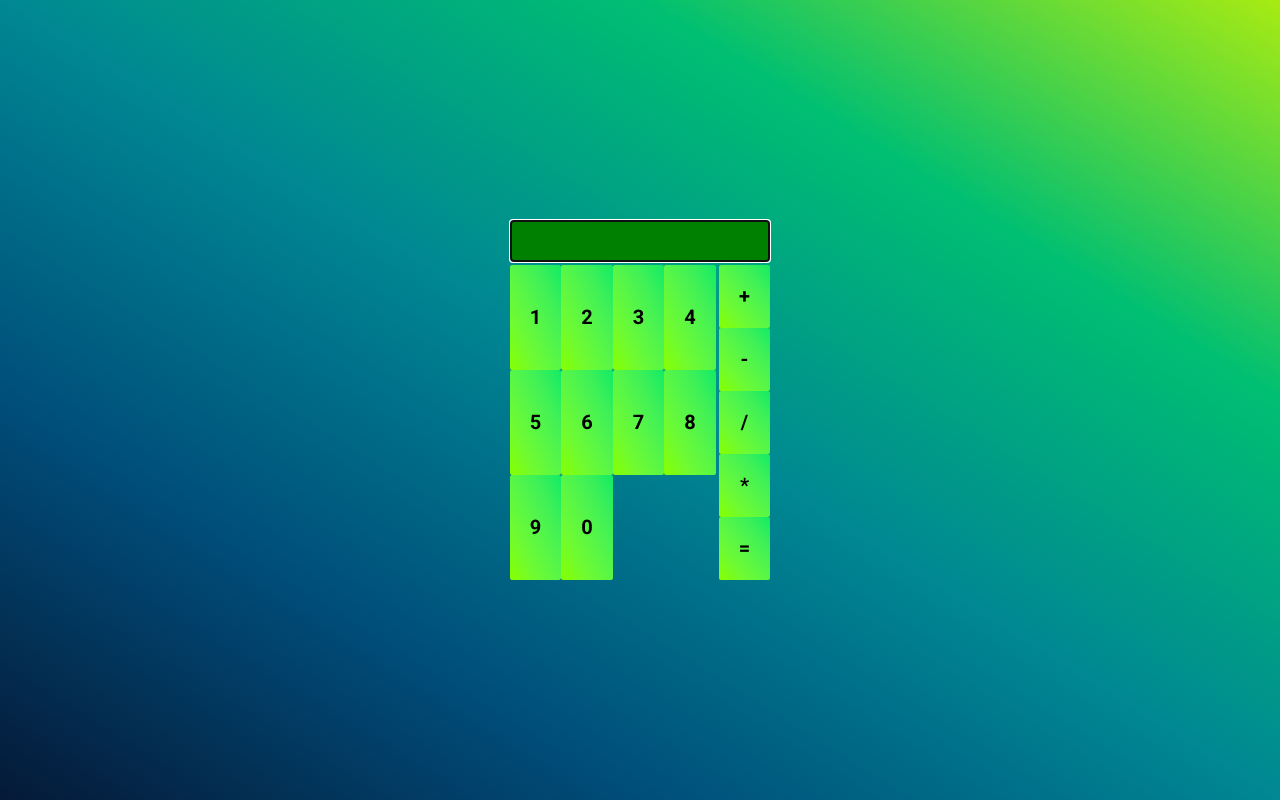
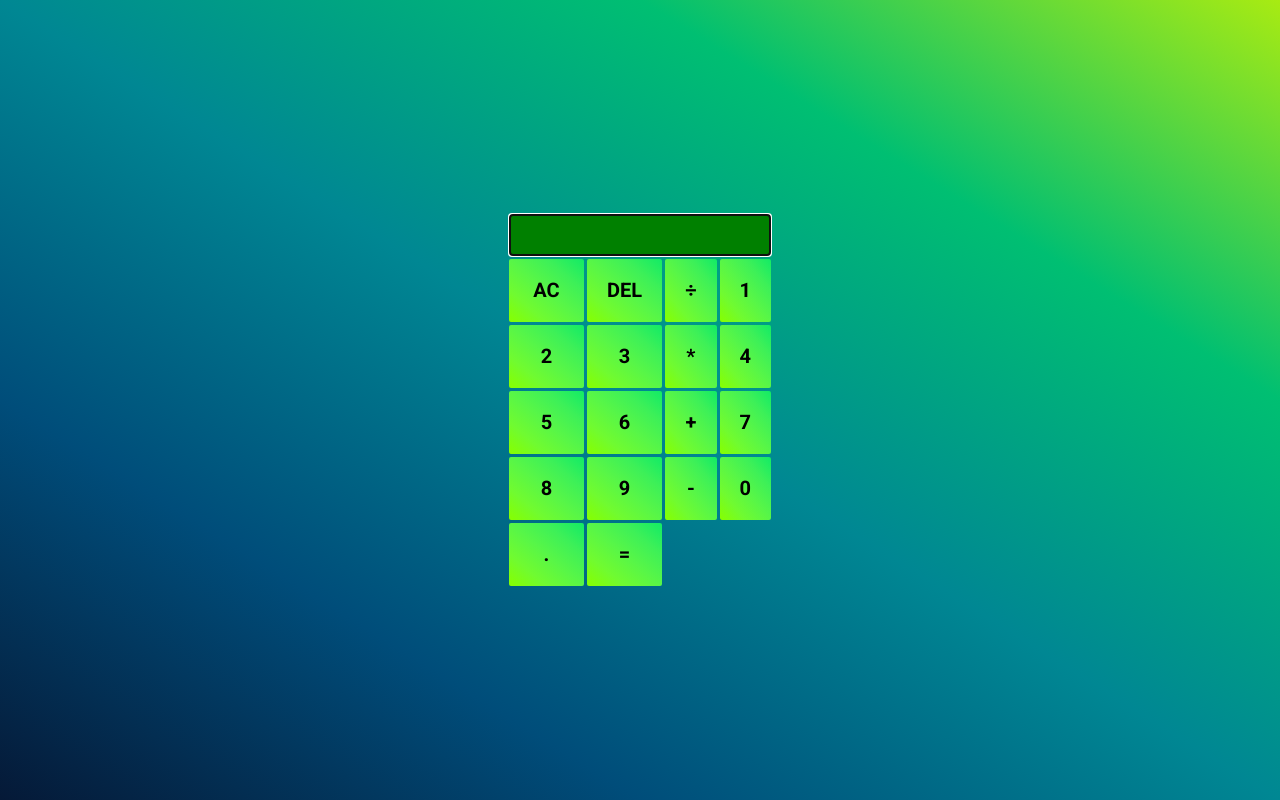
Before and after one commit to KrystianZybura/custom-calculator, a React (Vite) app: page / in a window 1280 px wide. Built offline with nearby package versions, Linux system fonts and the light colour scheme.

Commit message:
additional buttons added

```diff
--- a/src/App/index.jsx
+++ b/src/App/index.jsx
@@ -1,4 +1,4 @@
-import { Button, Calculator, Numbers, ActionBar, Value } from "./styled";
+import { Button, Calculator, Value } from "./styled";
 import { useState } from "react";
 
 function App() {
@@ -56,25 +56,28 @@ function App() {
         value={visibleValue ?? ""}
         onChange={({ target }) => setVisibleValue(target.value)}
       />
-      <Numbers>
+      <Button $spanTwo onClick={() => onNumberClick(1)}>
+        AC
+      </Button>
+      <Button onClick={() => onNumberClick(1)}>DEL</Button>
+      <Button onClick={() => onActionClick("/")}>÷</Button>
       <Button onClick={() => onNumberClick(1)}>1</Button>
       <Button onClick={() => onNumberClick(2)}>2</Button>
       <Button onClick={() => onNumberClick(3)}>3</Button>
+      <Button onClick={() => onActionClick("*")}>*</Button>
       <Button onClick={() => onNumberClick(4)}>4</Button>
       <Button onClick={() => onNumberClick(5)}>5</Button>
       <Button onClick={() => onNumberClick(6)}>6</Button>
+      <Button onClick={() => onActionClick("+")}>+</Button>
       <Button onClick={() => onNumberClick(7)}>7</Button>
       <Button onClick={() => onNumberClick(8)}>8</Button>
       <Button onClick={() => onNumberClick(9)}>9</Button>
+      <Button onClick={() => onActionClick("-")}>-</Button>
       <Button onClick={() => onNumberClick(0)}>0</Button>
-      </Numbers>
-      <ActionBar>
-        <Button onClick={() => onActionClick("+")}>+</Button>
-        <Button onClick={() => onActionClick("-")}>-</Button>
-        <Button onClick={() => onActionClick("/")}>/</Button>
-        <Button onClick={() => onActionClick("*")}>*</Button>
-        <Button onClick={() => calculateResult(action)}>=</Button>
-      </ActionBar>
+      <Button onClick={() => onNumberClick(0)}>.</Button>
+      <Button $spanTwo onClick={() => calculateResult(action)}>
+        =
+      </Button>
     </Calculator>
   );
 }
```
Lines whose indentation alone changed are shown as unchanged.
